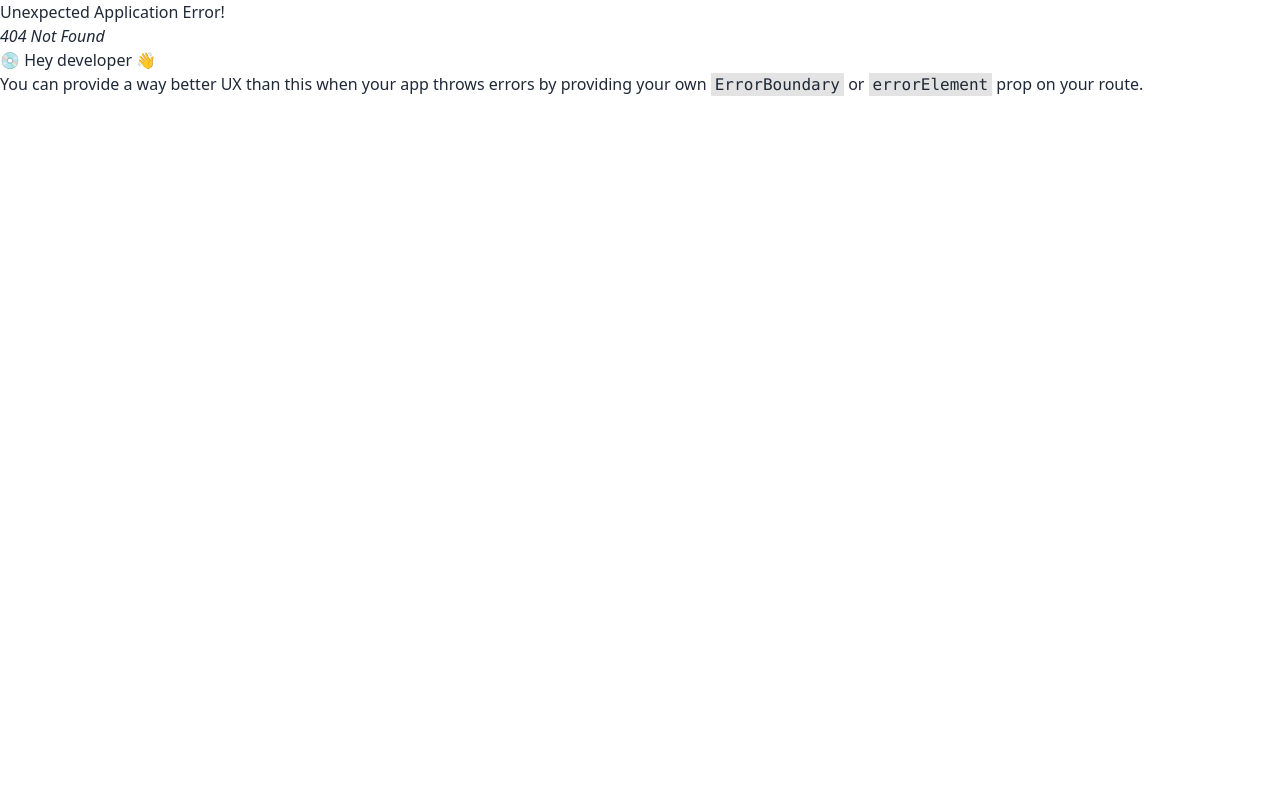
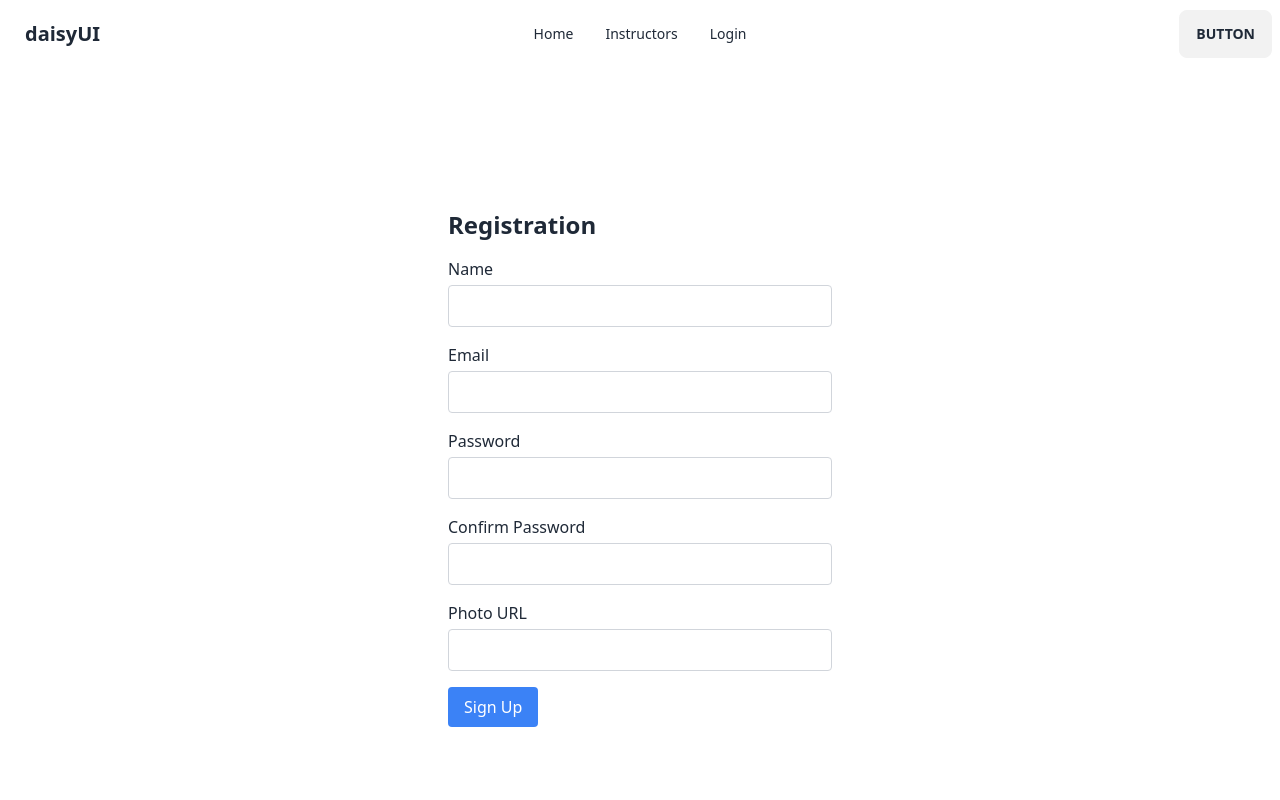
Before and after one commit to mohamim360/Learning-School-Client, a React (Vite) app: page /signup in a window 1280 px wide. Before the commit this address had no page. Shown: the top 800 px of the page. Built offline with nearby package versions, Linux system fonts and the light colour scheme; no server answers.

Commit message:
added signup

```diff
--- a/package.json
+++ b/package.json
@@ -18,6 +18,7 @@
     "react-awesome-reveal": "^4.2.3",
     "react-awesome-slider": "^4.1.0",
     "react-dom": "^18.2.0",
+    "react-hook-form": "^7.44.3",
     "react-icons": "^4.9.0",
     "react-router-dom": "^6.12.1",
     "sort-by": "^1.2.0"
--- a/src/Pages/Login/Login.jsx
+++ b/src/Pages/Login/Login.jsx
@@ -1,77 +1,82 @@
-
-import { useState } from 'react';
-import { RiEyeLine, RiEyeOffLine } from 'react-icons/ri';
-import { Link } from 'react-router-dom';
+import React, { useContext } from 'react';
+import { useForm } from 'react-hook-form';
+import { FiEye, FiEyeOff } from 'react-icons/fi';
+import { AuthContext } from '../../providers/Authprovider';
 
 const Login = () => {
-  const [email, setEmail] = useState('');
-  const [password, setPassword] = useState('');
-  const [passwordVisible, setPasswordVisible] = useState(false);
+  const { register, handleSubmit, watch } = useForm();
+  const password = watch('password');
+  const email = watch('email');
+  const [showPassword, setShowPassword] = React.useState(false);
 
   const togglePasswordVisibility = () => {
-    setPasswordVisible(!passwordVisible);
+    setShowPassword(!showPassword);
   };
-
-  const handleSubmit = (e) => {
-    e.preventDefault();
-
-    console.log('Email:', email);
-    console.log('Password:', password);
-
-    setEmail('');
-    setPassword('');
+   const {signIn} = useContext(AuthContext)
+  const onSubmit = (data) => {
+    console.log(data);
+    console.log(email);
+    console.log(password);
+    signIn(email,password)
+    .then(result =>{
+      const loggedUser = result.user;
+      console.log(loggedUser)
+    })
   };
 
   return (
-    <div className="flex flex-col items-center mt-10">
-      <h2 className="text-3xl font-bold mb-4">Login</h2>
-      <form className="w-72" onSubmit={handleSubmit}>
+    <div className="flex justify-center items-center h-screen">
+      <form
+        className="bg-white shadow-md rounded px-8 pt-6 pb-8 mb-4"
+        onSubmit={handleSubmit(onSubmit)}
+      >
         <div className="mb-4">
-          <label htmlFor="email" className="block mb-1 font-medium">
+          <label className="block text-gray-700 text-sm font-bold mb-2" htmlFor="email">
             Email
           </label>
           <input
+            className="shadow appearance-none border rounded w-full py-2 px-3 text-gray-700 leading-tight focus:outline-none focus:shadow-outline"
+            id="email"
             type="email"
-            id="email"
-            value={email}
-            onChange={(e) => setEmail(e.target.value)}
-            className="w-full px-3 py-2 border border-gray-300 rounded-md"
+            placeholder="Enter your email"
+            {...register('email', { required: true })}
           />
         </div>
-        <div className="relative">
-          <label htmlFor="password" className="block mb-1 font-medium">
+        <div className="mb-4">
+          <label className="block text-gray-700 text-sm font-bold mb-2" htmlFor="password">
             Password
           </label>
+          <div className="relative">
             <input
-            type={passwordVisible ? 'text' : 'password'}
+              className="shadow appearance-none border rounded w-full py-2 px-3 text-gray-700 leading-tight focus:outline-none focus:shadow-outline"
               id="password"
-            value={password}
-            onChange={(e) => setPassword(e.target.value)}
-            className="w-full px-3 py-2 border border-gray-300 rounded-md"
+              type={showPassword ? 'text' : 'password'}
+              placeholder="Enter your password"
+              {...register('password', { required: true })}
             />
             <button
               type="button"
-            className="absolute top-2 right-2 text-gray-500"
+              className="absolute top-2 right-2 text-gray-500 focus:outline-none"
               onClick={togglePasswordVisibility}
             >
-            {passwordVisible ? (
-              <RiEyeLine className="h-5 w-5" />
-            ) : (
-              <RiEyeOffLine className="h-5 w-5" />
-            )}
+              {showPassword ? <FiEyeOff /> : <FiEye />}
             </button>
           </div>
-        <div className="mt-4">
-          <Link to="/registration" className="text-blue-500">
+        </div>
+        <div className="mb-6">
+          <a className="text-blue-500 hover:underline" href="/signup">
             Register
-          </Link>
+          </a>
         </div>
-        <div className="mt-4">
-          {/* Include your social login buttons here */}
-        </div>
-        <button type="submit" className="w-full py-2 mt-4 bg-blue-500 text-white rounded-md">
+        <div className="flex items-center justify-between">
+          <button
+            className="bg-blue-500 hover:bg-blue-700 text-white font-bold py-2 px-4 rounded focus:outline-none focus:shadow-outline"
+            type="submit"
+          >
             Login
           </button>
+
+        </div>
       </form>
     </div>
   );
--- a/src/Pages/Shared/NavBer/NavBer.jsx
+++ b/src/Pages/Shared/NavBer/NavBer.jsx
@@ -1,6 +1,7 @@
 import { Link } from "react-router-dom";
 
 const NavBer = () => {
+
   const navItems = (
     <>
       <li><Link to="/">Home</Link></li>
--- /dev/null
+++ b/src/Pages/SignUp/SignUp.jsx
@@ -0,0 +1,117 @@
+import { useContext } from 'react';
+import { useForm } from 'react-hook-form';
+import { AuthContext } from '../../providers/Authprovider';
+
+const SignUp = () => {
+  const {  register, handleSubmit, formState: { errors }, watch  } = useForm();
+
+  const {createUser} = useContext(AuthContext);
+
+  const password = watch('password');
+  const email = watch('email');
+  const onSubmit = (data) => {
+    console.log(data);
+    console.log(email);
+    console.log(password);
+    createUser(data.email,data.password)
+    .then(result =>{
+      const loggedUser = result.user;
+      console.log(loggedUser)
+    })
+  };
+
+  return (
+    <div className="flex justify-center items-center h-screen">
+      <form onSubmit={handleSubmit(onSubmit)} className="w-96">
+        <h2 className="text-2xl font-bold mb-4">Registration</h2>
+
+        <div className="mb-4">
+          <label htmlFor="name" className="block mb-1">
+            Name
+          </label>
+          <input
+            {...register('name', { required: true })}
+            type="text"
+            id="name"
+            className="w-full border border-gray-300 rounded py-2 px-3"
+          />
+        </div>
+
+        <div className="mb-4">
+          <label htmlFor="email" className="block mb-1">
+            Email
+          </label>
+          <input
+            {...register('email', { required: true })}
+            type="email"
+            id="email"
+            className="w-full border border-gray-300 rounded py-2 px-3"
+          />
+          {errors.email && <span className="text-red-500">Email is required</span>}
+        </div>
+
+        <div className="mb-4">
+          <label htmlFor="password" className="block mb-1">
+            Password
+          </label>
+          <input
+            {...register('password', {
+              required: true,
+              minLength: 6,
+              pattern: /^(?=.*?[A-Z])(?=.*?[a-z])(?=.*?[0-9])(?=.*?[^\w\s]).{6,}$/
+            })}
+            type="password"
+            id="password"
+            className="w-full border border-gray-300 rounded py-2 px-3"
+          />
+          {errors.password?.type === 'required' && (
+            <span className="text-red-500">Password is required</span>
+          )}
+          {errors.password?.type === 'minLength' && (
+            <span className="text-red-500">Password must be at least 6 characters long</span>
+          )}
+          {errors.password?.type === 'pattern' && (
+            <span className="text-red-500">
+              Password must contain at least one uppercase letter, one lowercase letter, one
+              number, and one special character
+            </span>
+          )}
+        </div>
+
+        <div className="mb-4">
+          <label htmlFor="confirmPassword" className="block mb-1">
+            Confirm Password
+          </label>
+          <input
+            {...register('confirmPassword', {
+              required: true,
+              validate: (value) => value == password || 'Passwords do not match'
+            })}
+            type="password"
+            id="confirmPassword"
+            className="w-full border border-gray-300 rounded py-2 px-3"
+          />
+          {errors.confirmPassword && <span className="text-red-500">{errors.confirmPassword.message}</span>}
+        </div>
+
+        <div className="mb-4">
+          <label htmlFor="photoURL" className="block mb-1">
+            Photo URL
+          </label>
+          <input
+            {...register('photoURL')}
+            type="text"
+            id="photoURL"
+            className="w-full border border-gray-300 rounded py-2 px-3"
+          />
+        </div>
+
+        <button type="submit" className="bg-blue-500 text-white px-4           py-2 rounded hover:bg-blue-600 transition-colors duration-300">
+          Sign Up
+        </button>
+      </form>
+    </div>
+  );
+};
+
+export default SignUp;
--- a/src/Routes/Routes.jsx
+++ b/src/Routes/Routes.jsx
@@ -3,6 +3,7 @@ import Main from "../Layout/Main";
 import Home from "../Pages/Home/Banner/Home";
 import Instructors from "../Pages/Instractor/Instructors";
 import Login from "../Pages/Login/Login";
+import SignUp from "../Pages/SignUp/SignUp";
 
 export const router = createBrowserRouter([
   {
@@ -21,6 +22,10 @@ export const router = createBrowserRouter([
         path: "/login",
         element: <Login></Login>,
       },
+      {
+        path: "/signup",
+        element: <SignUp></SignUp>,
+      },
     ],
   },
 ]);
--- a/src/providers/AuthProvider.jsx
+++ b/src/providers/AuthProvider.jsx
@@ -1,14 +1,44 @@
-import { createContext, useState } from "react";
-import { getAuth } from 'firebase/auth'
+import { createContext, useEffect, useState } from "react";
+import { createUserWithEmailAndPassword, getAuth, onAuthStateChanged, signInWithEmailAndPassword, signOut } from "firebase/auth";
 import { app } from "../firebase/firebase.config";
 export const AuthContext = createContext(null);
-const auth =getAuth(app);
+const auth = getAuth(app);
 const AuthProvider = ({ children }) => {
-  const [user,setUser] = useState(null);
+  const [user, setUser] = useState(null);
+  const [loading, setLoading] = useState(true);
 
-  const authInfo ={
-user
+  const createUser = (email,password) =>{
+    setLoading(true)
+    return createUserWithEmailAndPassword(auth,email,password)
   }
+
+  const signIn = (email,password) =>{
+    setLoading(true);
+    return signInWithEmailAndPassword(auth,email,password);
+  }
+
+  const logOut =() =>{
+    setLoading(true);
+    return signOut(auth)
+  }
+
+  useEffect(() => {
+   const unSub = onAuthStateChanged(auth,currentUser =>{
+      setUser(currentUser);
+      console.log('curUser',currentUser)
+      setLoading(false);
+    });
+    return () =>{
+      return unSub();
+    }
+  }, []);
+
+  const authInfo = {
+    user,
+    loading,
+    createUser,signIn,
+    logOut
+  };
   return (
     <div>
       <AuthContext.Provider value={authInfo}>{children}</AuthContext.Provider>
```
Also changed, not shown: 1 other file (tests, documents, lock files or other folders). Lines whose indentation alone changed are shown as unchanged.
